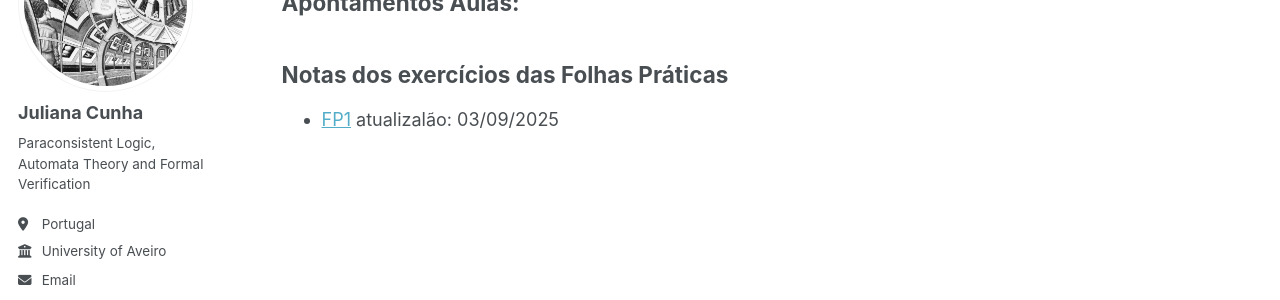
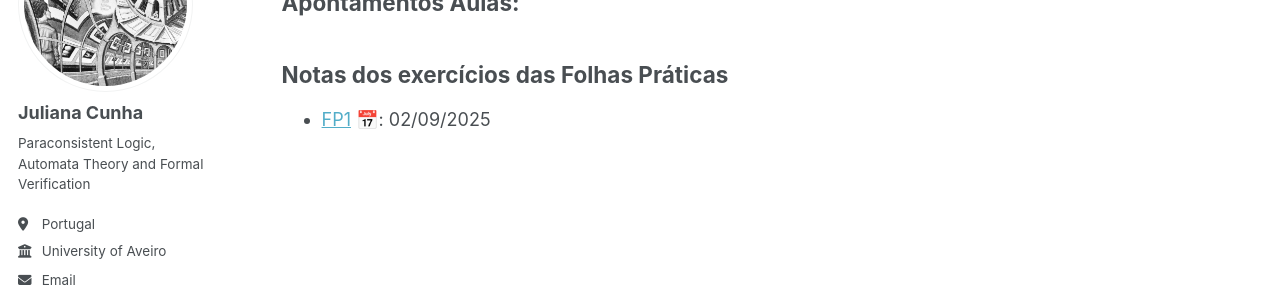
Before and after one commit to juliana-cunha/juliana-cunha.github.io, a Jekyll site: the page built from _pages/teaching.md, in a window 1280 px wide. Shown: the part 183-483 px from the top of the page. Built offline with Jekyll 4.4.1, drawn with Linux system fonts in a browser that asks for light colours; some web fonts are replaced; a script that is not in the unit is left out.

Commit message:
Update teaching.md

```diff
--- a/_pages/teaching.md
+++ b/_pages/teaching.md
@@ -11,4 +11,4 @@ Apontamentos Aulas:
 
 Notas dos exercícios das Folhas Práticas
 ------
-- [FP1](https://juliana-cunha.github.io/page.github.io/files/FP1_res.pdf) atualizalão: 03/09/2025
+- [FP1](https://juliana-cunha.github.io/page.github.io/files/FP1_res.pdf) 📅: 02/09/2025
```
